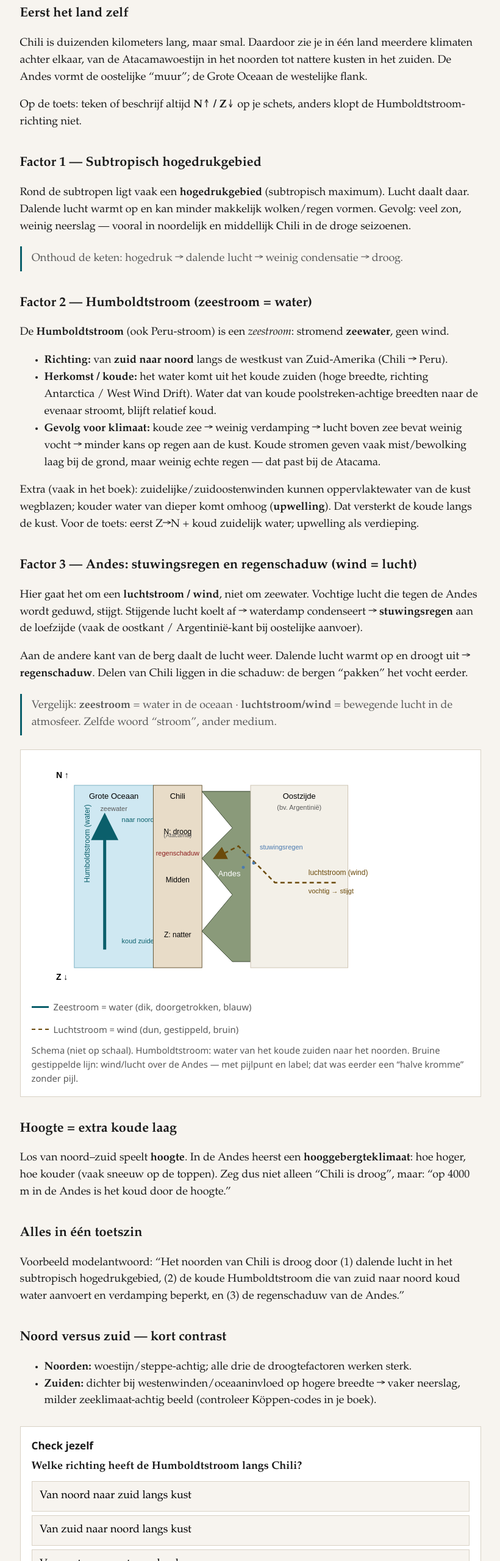
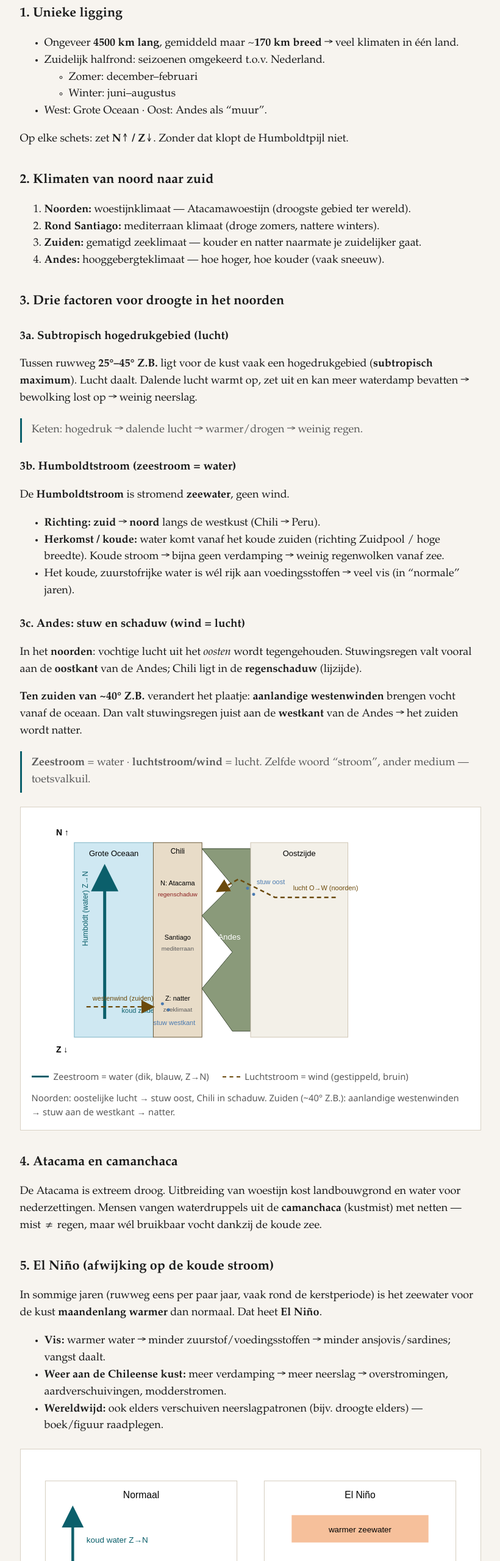
Before and after one commit to ReinderRoos/school-toetsbundel, a plain HTML site: page lessons/0002-chili-klimaat.html in a window 1280 px wide. Shown: the part 240-2800 px from the top of the page at 61% size, without its empty margins (180-1000 px from the left). Drawn offline with Linux system fonts and the light colour scheme.

Commit message:
Complete Chili §1 with El Niño, camanchaca, and climate belts.
Fills remaining De Geo H3§1 topics into the climate lesson, reference sheet, and toetsmix so Lennart can revise the full paragraph without the PDF yet.

```diff
--- a/lessons/0002-chili-klimaat.html
+++ b/lessons/0002-chili-klimaat.html
@@ -11,36 +11,53 @@
     <header class="site">
       <p class="eyebrow">H3 §1 · Chili · De Geo 3VWO</p>
       <h1>Waarom is het noorden kurkdroog en het zuiden nat?</h1>
-      <p class="lede">Chili is een lange smalle strook langs de Grote Oceaan. Het klimaat verandert vooral van <strong>noord naar zuid</strong>. Droogte in het noorden verklaar je met drie factoren — en bij elke factor moet je <em>richting</em> en <em>oorzaak</em> kunnen noemen.</p>
+      <p class="lede">Chili is lang en smal. Het klimaat verandert vooral van <strong>noord naar zuid</strong>. Droogte, mist, westenwinden en El Niño horen allemaal bij deze paragraaf — met overal <em>richting</em> en <em>medium</em> (water vs lucht).</p>
     </header>
 
     <main>
-      <h2>Eerst het land zelf</h2>
-      <p>Chili is duizenden kilometers lang, maar smal. Daardoor zie je in één land meerdere klimaten achter elkaar, van de Atacamawoestijn in het noorden tot nattere kusten in het zuiden. De Andes vormt de oostelijke “muur”; de Grote Oceaan de westelijke flank.</p>
-      <p>Op de toets: teken of beschrijf altijd <strong>N↑ / Z↓</strong> op je schets, anders klopt de Humboldtstroom-richting niet.</p>
+      <h2>1. Unieke ligging</h2>
+      <ul>
+        <li>Ongeveer <strong>4500 km lang</strong>, gemiddeld maar ~<strong>170 km breed</strong> → veel klimaten in één land.</li>
+        <li>Zuidelijk halfrond: seizoenen omgekeerd t.o.v. Nederland.
+          <ul>
+            <li>Zomer: december–februari</li>
+            <li>Winter: juni–augustus</li>
+          </ul>
+        </li>
+        <li>West: Grote Oceaan · Oost: Andes als “muur”.</li>
+      </ul>
+      <p>Op elke schets: zet <strong>N↑ / Z↓</strong>. Zonder dat klopt de Humboldtpijl niet.</p>
 
-      <h2>Factor 1 — Subtropisch hogedrukgebied</h2>
-      <p>Rond de subtropen ligt vaak een <strong>hogedrukgebied</strong> (subtropisch maximum). Lucht daalt daar. Dalende lucht warmt op en kan minder makkelijk wolken/regen vormen. Gevolg: veel zon, weinig neerslag — vooral in noordelijk en middellijk Chili in de droge seizoenen.</p>
-      <p class="callout">Onthoud de keten: hogedruk → dalende lucht → weinig condensatie → droog.</p>
+      <h2>2. Klimaten van noord naar zuid</h2>
+      <ol>
+        <li><strong>Noorden:</strong> woestijnklimaat — Atacamawoestijn (droogste gebied ter wereld).</li>
+        <li><strong>Rond Santiago:</strong> mediterraan klimaat (droge zomers, nattere winters).</li>
+        <li><strong>Zuiden:</strong> gematigd zeeklimaat — kouder en natter naarmate je zuidelijker gaat.</li>
+        <li><strong>Andes:</strong> hooggebergteklimaat — hoe hoger, hoe kouder (vaak sneeuw).</li>
+      </ol>
 
-      <h2>Factor 2 — Humboldtstroom (zeestroom = water)</h2>
-      <p>De <strong>Humboldtstroom</strong> (ook Peru-stroom) is een <em>zeestroom</em>: stromend <strong>zeewater</strong>, geen wind.</p>
+      <h2>3. Drie factoren voor droogte in het noorden</h2>
+
+      <h3>3a. Subtropisch hogedrukgebied (lucht)</h3>
+      <p>Tussen ruwweg <strong>25°–45° Z.B.</strong> ligt voor de kust vaak een hogedrukgebied (<strong>subtropisch maximum</strong>). Lucht daalt. Dalende lucht warmt op, zet uit en kan meer waterdamp bevatten → bewolking lost op → weinig neerslag.</p>
+      <p class="callout">Keten: hogedruk → dalende lucht → warmer/drogen → weinig regen.</p>
+
+      <h3>3b. Humboldtstroom (zeestroom = water)</h3>
+      <p>De <strong>Humboldtstroom</strong> is stromend <strong>zeewater</strong>, geen wind.</p>
       <ul>
-        <li><strong>Richting:</strong> van <strong>zuid naar noord</strong> langs de westkust van Zuid-Amerika (Chili → Peru).</li>
-        <li><strong>Herkomst / koude:</strong> het water komt uit het koude zuiden (hoge breedte, richting Antarctica / West Wind Drift). Water dat van koude poolstreken-achtige breedten naar de evenaar stroomt, blijft relatief koud.</li>
-        <li><strong>Gevolg voor klimaat:</strong> koude zee → weinig verdamping → lucht boven zee bevat weinig vocht → minder kans op regen aan de kust. Koude stromen geven vaak mist/bewolking laag bij de grond, maar weinig echte regen — dat past bij de Atacama.</li>
+        <li><strong>Richting:</strong> <strong>zuid → noord</strong> langs de westkust (Chili → Peru).</li>
+        <li><strong>Herkomst / koude:</strong> water komt vanaf het koude zuiden (richting Zuidpool / hoge breedte). Koude stroom → bijna geen verdamping → weinig regenwolken vanaf zee.</li>
+        <li>Het koude, zuurstofrijke water is wél rijk aan voedingsstoffen → veel vis (in “normale” jaren).</li>
       </ul>
-      <p>Extra (vaak in het boek): zuidelijke/zuidoostenwinden kunnen oppervlaktewater van de kust wegblazen; kouder water van dieper komt omhoog (<strong>upwelling</strong>). Dat versterkt de koude langs de kust. Voor de toets: eerst Z→N + koud zuidelijk water; upwelling als verdieping.</p>
 
-      <h2>Factor 3 — Andes: stuwingsregen en regenschaduw (wind = lucht)</h2>
-      <p>Hier gaat het om een <strong>luchtstroom / wind</strong>, niet om zeewater. Vochtige lucht die tegen de Andes wordt geduwd, stijgt. Stijgende lucht koelt af → waterdamp condenseert → <strong>stuwingsregen</strong> aan de loefzijde (vaak de oostkant / Argentinië-kant bij oostelijke aanvoer).</p>
-      <p>Aan de andere kant van de berg daalt de lucht weer. Dalende lucht warmt op en droogt uit → <strong>regenschaduw</strong>. Delen van Chili liggen in die schaduw: de bergen “pakken” het vocht eerder.</p>
-      <p class="callout">Vergelijk: <strong>zeestroom</strong> = water in de oceaan · <strong>luchtstroom/wind</strong> = bewegende lucht in de atmosfeer. Zelfde woord “stroom”, ander medium.</p>
+      <h3>3c. Andes: stuw en schaduw (wind = lucht)</h3>
+      <p>In het <strong>noorden</strong>: vochtige lucht uit het <em>oosten</em> wordt tegengehouden. Stuwingsregen valt vooral aan de <strong>oostkant</strong> van de Andes; Chili ligt in de <strong>regenschaduw</strong> (lijzijde).</p>
+      <p><strong>Ten zuiden van ~40° Z.B.</strong> verandert het plaatje: <strong>aanlandige westenwinden</strong> brengen vocht vanaf de oceaan. Dan valt stuwingsregen juist aan de <strong>westkant</strong> van de Andes → het zuiden wordt natter.</p>
+      <p class="callout"><strong>Zeestroom</strong> = water · <strong>luchtstroom/wind</strong> = lucht. Zelfde woord “stroom”, ander medium — toetsvalkuil.</p>
 
       <figure class="figure">
-        <svg viewBox="0 0 720 380" role="img" aria-labelledby="fig-klimaat-title fig-klimaat-desc">
-          <title id="fig-klimaat-title">Chili: Humboldtstroom (water Z→N) en lucht over de Andes</title>
-          <desc id="fig-klimaat-desc">Kaartschets met oceaan west, Chili, Andes, oostzijde. Blauwe pijl water van zuid naar noord. Bruine gestippelde pijl lucht van oost over de Andes met regen loefzijdig.</desc>
+        <svg viewBox="0 0 720 400" role="img" aria-labelledby="fig-klimaat-title">
+          <title id="fig-klimaat-title">Chili: Humboldt (water Z→N) en lucht over de Andes</title>
           <defs>
             <marker id="arrow-water" markerWidth="9" markerHeight="9" refX="8" refY="4.5" orient="auto">
               <path d="M0,0 L9,4.5 L0,9 Z" fill="#0b5f6b"/>
@@ -48,80 +65,109 @@
             <marker id="arrow-wind" markerWidth="9" markerHeight="9" refX="8" refY="4.5" orient="auto">
               <path d="M0,0 L9,4.5 L0,9 Z" fill="#6b4a0b"/>
             </marker>
+            <marker id="arrow-west" markerWidth="9" markerHeight="9" refX="8" refY="4.5" orient="auto">
+              <path d="M0,0 L9,4.5 L0,9 Z" fill="#6b4a0b"/>
+            </marker>
           </defs>
+          <text x="40" y="28" font-size="14" font-family="IBM Plex Sans, sans-serif" font-weight="600">N ↑</text>
+          <text x="40" y="385" font-size="14" font-family="IBM Plex Sans, sans-serif" font-weight="600">Z ↓</text>
 
-          <!-- compass -->
-          <text x="40" y="28" font-size="14" font-family="IBM Plex Sans, sans-serif" font-weight="600">N ↑</text>
-          <text x="40" y="360" font-size="14" font-family="IBM Plex Sans, sans-serif" font-weight="600">Z ↓</text>
+          <rect x="70" y="40" width="130" height="320" fill="#cfe8f2" stroke="#7eb3c4"/>
+          <text x="135" y="62" text-anchor="middle" font-size="13" font-family="IBM Plex Sans, sans-serif">Grote Oceaan</text>
+          <path d="M120 330 V80" fill="none" stroke="#0b5f6b" stroke-width="5" marker-end="url(#arrow-water)"/>
+          <text x="92" y="210" transform="rotate(-90 92 210)" font-size="12" font-family="IBM Plex Sans, sans-serif" fill="#0b5f6b">Humboldt (water) Z→N</text>
+          <text x="148" y="320" font-size="11" font-family="IBM Plex Sans, sans-serif" fill="#0b5f6b">koud zuiden</text>
 
-          <!-- ocean -->
-          <rect x="70" y="40" width="130" height="300" fill="#cfe8f2" stroke="#7eb3c4"/>
-          <text x="135" y="62" text-anchor="middle" font-size="13" font-family="IBM Plex Sans, sans-serif">Grote Oceaan</text>
-          <text x="135" y="82" text-anchor="middle" font-size="11" font-family="IBM Plex Sans, sans-serif" fill="#5a5a5a">zeewater</text>
+          <rect x="200" y="40" width="80" height="320" fill="#e8dcc8" stroke="#6b5a3a"/>
+          <text x="240" y="58" text-anchor="middle" font-size="12" font-family="IBM Plex Sans, sans-serif">Chili</text>
+          <text x="240" y="110" text-anchor="middle" font-size="11" font-family="IBM Plex Sans, sans-serif">N: Atacama</text>
+          <text x="240" y="128" text-anchor="middle" font-size="10" font-family="IBM Plex Sans, sans-serif" fill="#8b1e1e">regenschaduw</text>
+          <text x="240" y="200" text-anchor="middle" font-size="11" font-family="IBM Plex Sans, sans-serif">Santiago</text>
+          <text x="240" y="218" text-anchor="middle" font-size="10" font-family="IBM Plex Sans, sans-serif" fill="#5a5a5a">mediterraan</text>
+          <text x="240" y="300" text-anchor="middle" font-size="11" font-family="IBM Plex Sans, sans-serif">Z: natter</text>
+          <text x="240" y="318" text-anchor="middle" font-size="10" font-family="IBM Plex Sans, sans-serif" fill="#5a5a5a">zeeklimaat</text>
 
-          <!-- Humboldt: south to north (bottom to top on map) -->
-          <path d="M120 310 V90" fill="none" stroke="#0b5f6b" stroke-width="5" marker-end="url(#arrow-water)"/>
-          <text x="95" y="200" transform="rotate(-90 95 200)" font-size="12" font-family="IBM Plex Sans, sans-serif" fill="#0b5f6b">Humboldtstroom (water)</text>
-          <text x="148" y="300" font-size="11" font-family="IBM Plex Sans, sans-serif" fill="#0b5f6b">koud zuiden</text>
-          <text x="148" y="100" font-size="11" font-family="IBM Plex Sans, sans-serif" fill="#0b5f6b">naar noorden</text>
+          <polygon points="280,50 330,110 280,160 330,220 280,280 330,350 360,350 360,50" fill="#8a9a7a" stroke="#3d4a35"/>
+          <text x="325" y="200" text-anchor="middle" font-size="13" font-family="IBM Plex Sans, sans-serif" fill="#fff">Andes</text>
 
-          <!-- Chile -->
-          <rect x="200" y="40" width="80" height="300" fill="#e8dcc8" stroke="#6b5a3a"/>
-          <text x="240" y="62" text-anchor="middle" font-size="13" font-family="IBM Plex Sans, sans-serif">Chili</text>
-          <text x="240" y="120" text-anchor="middle" font-size="12" font-family="IBM Plex Sans, sans-serif">N: droog</text>
-          <text x="240" y="125" text-anchor="middle" font-size="10" font-family="IBM Plex Sans, sans-serif" fill="#5a5a5a">(Atacama)</text>
-          <text x="240" y="200" text-anchor="middle" font-size="12" font-family="IBM Plex Sans, sans-serif">Midden</text>
-          <text x="240" y="290" text-anchor="middle" font-size="12" font-family="IBM Plex Sans, sans-serif">Z: natter</text>
+          <rect x="360" y="40" width="160" height="320" fill="#f3f0e8" stroke="#cfc6b5"/>
+          <text x="440" y="62" text-anchor="middle" font-size="13" font-family="IBM Plex Sans, sans-serif">Oostzijde</text>
 
-          <!-- Andes -->
-          <polygon points="280,50 330,110 280,160 330,220 280,280 330,330 360,330 360,50" fill="#8a9a7a" stroke="#3d4a35"/>
-          <text x="325" y="190" text-anchor="middle" font-size="13" font-family="IBM Plex Sans, sans-serif" fill="#fff">Andes</text>
+          <!-- northern wind from east -->
+          <path d="M500 130 L400 130 L340 100 L305 120" fill="none" stroke="#6b4a0b" stroke-width="2.5" stroke-dasharray="7 5" marker-end="url(#arrow-wind)"/>
+          <text x="430" y="118" font-size="11" font-family="IBM Plex Sans, sans-serif" fill="#6b4a0b">lucht O→W (noorden)</text>
+          <circle cx="355" cy="115" r="2.5" fill="#4a7ab0"/>
+          <circle cx="365" cy="125" r="2.5" fill="#4a7ab0"/>
+          <text x="370" y="108" font-size="11" font-family="IBM Plex Sans, sans-serif" fill="#4a7ab0">stuw oost</text>
 
-          <!-- east side -->
-          <rect x="360" y="40" width="160" height="300" fill="#f3f0e8" stroke="#cfc6b5"/>
-          <text x="440" y="62" text-anchor="middle" font-size="13" font-family="IBM Plex Sans, sans-serif">Oostzijde</text>
-          <text x="440" y="80" text-anchor="middle" font-size="11" font-family="IBM Plex Sans, sans-serif" fill="#5a5a5a">(bv. Argentinië)</text>
-
-          <!-- wind path: east -> over Andes, with rain on windward, arrow complete -->
-          <path d="M500 200 L400 200 L340 140 L300 160" fill="none" stroke="#6b4a0b" stroke-width="2.5" stroke-dasharray="7 5" marker-end="url(#arrow-wind)"/>
-          <text x="455" y="188" font-size="12" font-family="IBM Plex Sans, sans-serif" fill="#6b4a0b">luchtstroom (wind)</text>
-          <text x="455" y="218" font-size="11" font-family="IBM Plex Sans, sans-serif" fill="#6b4a0b">vochtig → stijgt</text>
-
-          <!-- rain drops on windward (east of crest conceptually - at Andes east face) -->
-          <circle cx="355" cy="155" r="2.5" fill="#4a7ab0"/>
-          <circle cx="365" cy="168" r="2.5" fill="#4a7ab0"/>
-          <circle cx="348" cy="175" r="2.5" fill="#4a7ab0"/>
-          <text x="375" y="145" font-size="11" font-family="IBM Plex Sans, sans-serif" fill="#4a7ab0">stuwingsregen</text>
-
-          <!-- leeward dry note on Chile -->
-          <text x="240" y="155" text-anchor="middle" font-size="11" font-family="IBM Plex Sans, sans-serif" fill="#8b1e1e">regenschaduw</text>
+          <!-- southern westerlies onto west side -->
+          <path d="M90 310 H200" fill="none" stroke="#6b4a0b" stroke-width="2.5" stroke-dasharray="7 5" marker-end="url(#arrow-west)"/>
+          <text x="100" y="300" font-size="11" font-family="IBM Plex Sans, sans-serif" fill="#6b4a0b">westenwind (zuiden)</text>
+          <circle cx="215" cy="305" r="2.5" fill="#4a7ab0"/>
+          <circle cx="225" cy="315" r="2.5" fill="#4a7ab0"/>
+          <text x="200" y="340" font-size="11" font-family="IBM Plex Sans, sans-serif" fill="#4a7ab0">stuw westkant</text>
         </svg>
         <div class="legend" aria-label="Legenda">
-          <span><i class="water"></i> Zeestroom = water (dik, doorgetrokken, blauw)</span>
-          <span><i class="wind dashed"></i> Luchtstroom = wind (dun, gestippeld, bruin)</span>
+          <span><i class="water"></i> Zeestroom = water (dik, blauw, Z→N)</span>
+          <span><i class="wind dashed"></i> Luchtstroom = wind (gestippeld, bruin)</span>
         </div>
         <figcaption>
-          Schema (niet op schaal). Humboldtstroom: water van het koude zuiden naar het noorden.
-          Bruine gestippelde lijn: wind/lucht over de Andes — met pijlpunt en label; dat was eerder een “halve kromme” zonder pijl.
+          Noorden: oostelijke lucht → stuw oost, Chili in schaduw.
+          Zuiden (~40° Z.B.): aanlandige westenwinden → stuw aan de westkant → natter.
         </figcaption>
       </figure>
 
-      <h2>Hoogte = extra koude laag</h2>
-      <p>Los van noord–zuid speelt <strong>hoogte</strong>. In de Andes heerst een <strong>hooggebergteklimaat</strong>: hoe hoger, hoe kouder (vaak sneeuw op de toppen). Zeg dus niet alleen “Chili is droog”, maar: “op 4000 m in de Andes is het koud door de hoogte.”</p>
+      <h2>4. Atacama en camanchaca</h2>
+      <p>De Atacama is extreem droog. Uitbreiding van woestijn kost landbouwgrond en water voor nederzettingen. Mensen vangen waterdruppels uit de <strong>camanchaca</strong> (kustmist) met netten — mist ≠ regen, maar wél bruikbaar vocht dankzij de koude zee.</p>
 
-      <h2>Alles in één toetszin</h2>
-      <p>Voorbeeld modelantwoord: “Het noorden van Chili is droog door (1) dalende lucht in het subtropisch hogedrukgebied, (2) de koude Humboldtstroom die van zuid naar noord koud water aanvoert en verdamping beperkt, en (3) de regenschaduw van de Andes.”</p>
+      <h2>5. El Niño (afwijking op de koude stroom)</h2>
+      <p>In sommige jaren (ruwweg eens per paar jaar, vaak rond de kerstperiode) is het zeewater voor de kust <strong>maandenlang warmer</strong> dan normaal. Dat heet <strong>El Niño</strong>.</p>
+      <ul>
+        <li><strong>Vis:</strong> warmer water → minder zuurstof/voedingsstoffen → minder ansjovis/sardines; vangst daalt.</li>
+        <li><strong>Weer aan de Chileense kust:</strong> meer verdamping → meer neerslag → overstromingen, aardverschuivingen, modderstromen.</li>
+        <li><strong>Wereldwijd:</strong> ook elders verschuiven neerslagpatronen (bijv. droogte elders) — boek/figuur raadplegen.</li>
+      </ul>
 
-      <h2>Noord versus zuid — kort contrast</h2>
+      <figure class="figure">
+        <svg viewBox="0 0 640 220" role="img">
+          <title>Normaal versus El Niño schematisch</title>
+          <defs>
+            <marker id="a1" markerWidth="8" markerHeight="8" refX="7" refY="4" orient="auto">
+              <path d="M0,0 L8,4 L0,8 Z" fill="#0b5f6b"/>
+            </marker>
+          </defs>
+          <rect x="20" y="30" width="280" height="160" fill="#fff" stroke="#d9d2c5"/>
+          <text x="160" y="55" text-anchor="middle" font-size="14" font-family="IBM Plex Sans, sans-serif">Normaal</text>
+          <path d="M60 160 V70" stroke="#0b5f6b" stroke-width="4" marker-end="url(#a1)"/>
+          <text x="80" y="120" font-size="12" font-family="IBM Plex Sans, sans-serif" fill="#0b5f6b">koud water Z→N</text>
+          <text x="160" y="175" text-anchor="middle" font-size="12" font-family="IBM Plex Sans, sans-serif">veel vis · weinig regen</text>
+
+          <rect x="340" y="30" width="280" height="160" fill="#fff" stroke="#d9d2c5"/>
+          <text x="480" y="55" text-anchor="middle" font-size="14" font-family="IBM Plex Sans, sans-serif">El Niño</text>
+          <rect x="380" y="80" width="200" height="40" fill="#f4b183" opacity="0.8"/>
+          <text x="480" y="105" text-anchor="middle" font-size="12" font-family="IBM Plex Sans, sans-serif">warmer zeewater</text>
+          <text x="480" y="175" text-anchor="middle" font-size="12" font-family="IBM Plex Sans, sans-serif">minder vis · meer regen/schade</text>
+        </svg>
+        <div class="legend">
+          <span>Links = koude Humboldtsituatie · Rechts = tijdelijk warmer water</span>
+        </div>
+        <figcaption>El Niño is een afwijking op het “koude-stroom”-beeld — niet een andere permanente zeestroomrichting.</figcaption>
+      </figure>
+
+      <h2>6. Temperatuur- en neerslagfactoren (checklist)</h2>
+      <p>Als de toets vraagt “welke factoren bepalen het klimaat hier?”, pak uit deze lijst:</p>
       <ul>
-        <li><strong>Noorden:</strong> woestijn/steppe-achtig; alle drie de droogtefactoren werken sterk.</li>
-        <li><strong>Zuiden:</strong> dichter bij westenwinden/oceaaninvloed op hogere breedte → vaker neerslag, milder zeeklimaat-achtig beeld (controleer Köppen-codes in je boek).</li>
+        <li><strong>Temperatuur:</strong> breedte · hoogte · afstand tot zee · warme/koude zeestroom · beschutting door gebergte</li>
+        <li><strong>Neerslag:</strong> stijgende lucht (stuw / stijging / front) · aanlandige vs aflandige wind · hogedruk (dalend = droog)</li>
       </ul>
+
+      <h2>7. Modeltoetszin</h2>
+      <p>“Het noorden van Chili is droog door (1) dalende lucht in het subtropisch maximum, (2) de koude Humboldtstroom die van zuid naar noord koud water vanaf de Zuidpool-kant aanvoert, en (3) de regenschaduw van de Andes; in het zuiden maken aanlandige westenwinden de westkant juist natter.”</p>
 
       <section class="quiz" aria-label="Quiz klimaat">
         <h3>Check jezelf</h3>
         <div class="q" data-answer="1">
-          <p class="prompt">Welke richting heeft de Humboldtstroom langs Chili?</p>
+          <p class="prompt">Welke richting heeft de Humboldtstroom?</p>
           <button type="button" class="opt">Van noord naar zuid langs kust</button>
           <button type="button" class="opt">Van zuid naar noord langs kust</button>
           <button type="button" class="opt">Van oost naar west over land</button>
@@ -129,23 +175,37 @@
         </div>
         <div class="q" data-answer="0">
           <p class="prompt">Waarom is die zeestroom relatief koud?</p>
-          <button type="button" class="opt">Water komt uit het koude zuiden</button>
-          <button type="button" class="opt">Water komt uit de warme evenaar</button>
-          <button type="button" class="opt">Water komt uit de rode zeezone</button>
+          <button type="button" class="opt">Water komt vanaf de Zuidpool-kant</button>
+          <button type="button" class="opt">Water komt vanaf de warme evenaar</button>
+          <button type="button" class="opt">Water komt vanaf de rode zeezone</button>
           <p class="feedback"></p>
         </div>
         <div class="q" data-answer="2">
-          <p class="prompt">Wat is het verschil zeestroom / wind?</p>
-          <button type="button" class="opt">Beide zijn alleen bewegend water</button>
-          <button type="button" class="opt">Beide zijn alleen bewegende lucht</button>
-          <button type="button" class="opt">Zeewater versus bewegende lucht</button>
+          <p class="prompt">Ten zuiden van ~40° Z.B. vooral…</p>
+          <button type="button" class="opt">Aflandige oostenwind, droog zuiden</button>
+          <button type="button" class="opt">Alleen hogedruk, nooit meer regen</button>
+          <button type="button" class="opt">Aanlandige westenwind, natter west</button>
+          <p class="feedback"></p>
+        </div>
+        <div class="q" data-answer="1">
+          <p class="prompt">Wat is camanchaca?</p>
+          <button type="button" class="opt">Een warme zeestroom uit het noorden</button>
+          <button type="button" class="opt">Kustmist waaruit men water vangt</button>
+          <button type="button" class="opt">Een type stratovulkaan in de Andes</button>
+          <p class="feedback"></p>
+        </div>
+        <div class="q" data-answer="0">
+          <p class="prompt">El Niño betekent vooral…</p>
+          <button type="button" class="opt">Tijdelijk warmer water voor de kust</button>
+          <button type="button" class="opt">Permanente omkering Z→N stroom</button>
+          <button type="button" class="opt">Alleen sneeuwval hoog in de Andes</button>
           <p class="feedback"></p>
         </div>
         <div class="q" data-answer="2">
-          <p class="prompt">Waarom regent het meer aan de loefzijde?</p>
-          <button type="button" class="opt">Lucht daalt en warmt op, droogt uit</button>
-          <button type="button" class="opt">Lucht blijft stil staan boven de top</button>
-          <button type="button" class="opt">Lucht stijgt, koelt af, condenseert</button>
+          <p class="prompt">Klimaat rond Santiago is vooral…</p>
+          <button type="button" class="opt">Poolklimaat zonder enige zomer</button>
+          <button type="button" class="opt">Tropisch regenwoud het hele jaar</button>
+          <button type="button" class="opt">Mediterraan (droge zomerperiode)</button>
           <p class="feedback"></p>
         </div>
       </section>
@@ -157,14 +217,15 @@
       <a href="../reference/ak-chili-india-begrippen.html">Begrippen</a>
     </nav>
 
-    <aside class="agent-note">Iets onduidelijk (richting, mist vs regen, Köppen)? Vraag de agent met de lesnaam + je vraag.</aside>
+    <aside class="agent-note">Iets onduidelijk (El Niño, 40° Z.B., camanchaca)? Vraag de agent met lesnaam + vraag.</aside>
 
     <section class="sources">
       <h2>Bronnen</h2>
       <ul>
-        <li>Primair: De Geo H3 §1 Klimaat (controleer tegen je boek).</li>
-        <li><a href="https://glossary.ametsoc.org/wiki/peru-chile_current/">AMS Glossary: Peru/Chile Current</a> — Z→N, oostelijke randstroom.</li>
-        <li><a href="https://www.knmi.nl/kennis-en-datacentrum/uitleg/klimaatklassificatie-van-koppen">KNMI: Köppen</a> — klimaatcodes lezen.</li>
+        <li>Primair: De Geo H3 §1 Klimaat (controleer tegen je boek 10.1).</li>
+        <li><a href="https://www.scholieren.com/verslag/samenvatting-aardrijkskunde-de-geo-samenvatting-de-geo-lrn-line-3vwo-h3-p1">Scholieren.com — H3§1 samenvatting</a> — checklist leerdoelen.</li>
+        <li><a href="https://glossary.ametsoc.org/wiki/peru-chile_current/">AMS: Peru/Chile Current</a> — Z→N.</li>
+        <li><a href="https://www.knmi.nl/kennis-en-datacentrum/uitleg/klimaatklassificatie-van-koppen">KNMI: Köppen</a></li>
       </ul>
     </section>
   </div>
```
Also changed, not shown: lessons/0007-toets-mix-chili-india.html (+17 -1 lines), reference/ak-chili-india-begrippen.html (+10 -0 lines), 2 other files.
